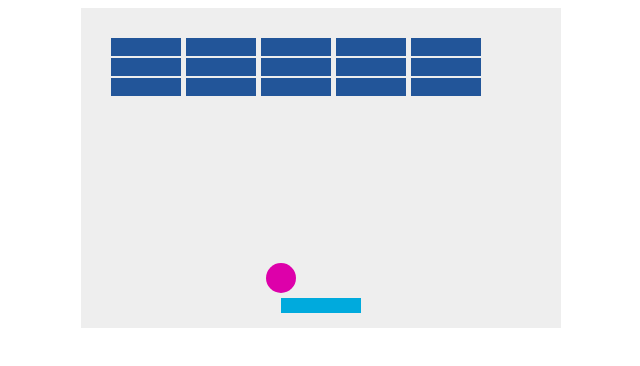
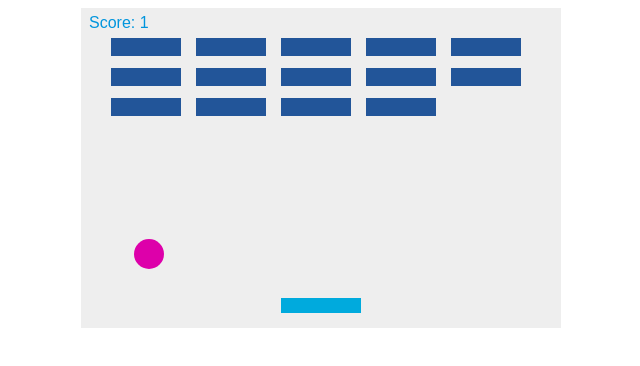
Before and after one commit to UCC-LabCompu2/superPong, a plain HTML site: page index.html in a window 1280 px wide. Shown: the whole page, without its empty margins (319-959 px from the left). Drawn offline with Linux system fonts and the light colour scheme.

Commit message:
Se agregaron movimientos

```diff
--- a/index.html
+++ b/index.html
@@ -16,11 +16,57 @@
 <body>
 <canvas id="myCanvas" width="480" height="320"></canvas>
 
+<audio id="myAudio">
+    <source src="bookFlip2.ogg" type="audio/ogg">
+    Your browser does not support the audio element.
+</audio>
 
+<audio id="audioPerdiste">
+    <source src="Randomize20.ogg" type="audio/ogg">
+    Your browser does not support the audio element.
+</audio>
 <script>
     var canvas = document.getElementById("myCanvas");
     var ctx = canvas.getContext("2d");
 
+    //Teclas Presionadas
+    var rightPressed = false;
+    var leftPressed = false;
+    var juegoPause = false;
+    var score=0;
+    var vidas=3;
+    var sonido = document.getElementById("myAudio");
+    var sonidoP = document.getElementById("audioPerdiste");
+
+    //Verificar si la tecla esta presionada
+    document.addEventListener("keydown", keyDownHandler, false);
+    document.addEventListener("keyup", keyUpHandler, false);
+
+    //Presionar
+    function keyDownHandler(e) {
+        //console.log(e.keyCode);
+        if(e.keyCode == 39) {
+            rightPressed = true;
+        }
+        else if(e.keyCode == 37) {
+            leftPressed = true;
+        }
+        else if(e.keyCode == 80){
+            juegoPause = true;
+        }
+    }
+
+    function keyUpHandler(e) {
+        if(e.keyCode == 39) {
+            rightPressed = false;
+        }
+        else if(e.keyCode == 37) {
+            leftPressed = false;
+        }
+        else if(e.keyCode == 80){
+            juegoPause = false;
+        }
+    }
     // Barra
     var barra = {
         ancho: 80,
@@ -29,7 +75,6 @@
         y: canvas.height - 30,
         color: '#0ad',
         dibujar: function () {
-
             ctx.beginPath();
             ctx.rect(this.x, this.y, this.ancho, this.alto);
             ctx.fillStyle = this.color;
@@ -37,13 +82,14 @@
             ctx.closePath();
         }
     };
-
     // Bolita
     var bolita = {
         radio: 15,
         x: canvas.width / 2 - 80 / 2,
         y: canvas.height - 50,
         color: '#d0a',
+        dx: 2,
+        dy: -2,
         dibujar: function () {
             ctx.beginPath();
             ctx.arc(this.x, this.y, this.radio, 0, Math.PI * 2);
@@ -52,8 +98,6 @@
             ctx.closePath();
         }
     };
-
-
     // Bloques
     var bloques = {
         contenido: [],
@@ -61,13 +105,16 @@
         filas: 3,
         margenTop: 30,
         margenIzq: 30,
+        ancho: 75,
+        alto: 20,
+        separacion: 10,
         init: function () {
             for (var f = 0; f < this.filas; f++) {
                 for (var c = 0; c < this.columnas; c++) {
                     this.contenido.push(
                         {
-                            x: this.margenIzq + c * 75,
-                            y: this.margenTop + f * 20,
+                            x: this.margenIzq + c * (this.ancho + this.separacion),
+                            y: this.margenTop + f * (this.alto + this.separacion),
                             existe: true
                         }
                     )
@@ -76,7 +123,6 @@
             }
         },
         dibujar: function () {
-
             for (bloque of this.contenido){
                 if(bloque.existe) {
                     ctx.beginPath();
@@ -89,12 +135,97 @@
         }
     };
 
+    var dx = -2;
+    var dy = -2;
 
-    bolita.dibujar();
+    function detectarColision() {
+        for (b of bloques.contenido) {
+            if (b.existe) {
+                if (bolita.x > b.x &&
+                    bolita.x < b.x + bloques.ancho &&
+                    bolita.y > b.y &&
+                    bolita.y < b.y + bloques.alto) {  // Hay colision
+                    bolita.dy = -bolita.dy;
+                    b.existe = false;
+                    sonido.play();
+                    score++;
+                    if (score == bloques.filas * bloques.columnas) {
+                        alert("GANASTE, FELICITACIONES!");
+                        document.location.reload();
+                    }
+                }
+            }
+        }
+    }
 
-    barra.dibujar();
+    function dibujarPuntaje() {
+        ctx.font = "16px Arial";
+        ctx.fillStyle = "#0095DD";
+        ctx.fillText("Score: "+score, 8, 20);
+    }
+
+    function dibujarVidas() {
+        ctx.font = "16px Arial";
+        ctx.fillStyle = "#0095DD";
+        ctx.fillText("Vidas: "+vidas, canvas.width-65, 20);
+    }
+
+    function dibujarJuego() {
+        ctx.clearRect(0, 0, canvas.width, canvas.height);
+
+        if(juegoPause==true){
+            alert("El juego esta en pausa");
+
+            juegoPause=false;
+        }
+        else{
+            bolita.dibujar();
+
+            if(bolita.y < 0 + bolita.radio){ //rebota arriba
+                bolita.dy = -bolita.dy;
+            }
+
+            if(bolita.y+bolita.radio > canvas.height){ //rebota abajo
+                if (bolita.x > barra.x && bolita.x < barra.x + barra.ancho) {
+                    bolita.dy = -bolita.dy;
+                }
+                else {
+                    sonidoP.play();
+                    alert("GAME OVER");
+
+                    document.location.reload();
+                }
+            }
+
+            if(bolita.x+bolita.radio > canvas.width){ //rebota derecha
+                bolita.dx = -bolita.dx;
+            }
+
+            if(bolita.x - bolita.radio < 0){ //rebota izquierda
+                bolita.dx = -bolita.dx;
+            }
+
+            if(rightPressed &&  barra.x+barra.ancho < canvas.width) {
+                barra.x += 7;
+            }
+            else if(leftPressed && barra.x > 0) {
+                barra.x -= 7;
+            }
+            detectarColision();
+
+            barra.dibujar();
+            bloques.dibujar();
+
+            bolita.x += bolita.dx;
+            bolita.y += bolita.dy;
+
+            dibujarPuntaje();
+            //dibujarVidas();
+        }
+    }
     bloques.init();
-    bloques.dibujar();
+    setInterval(dibujarJuego, 15);
+
 
 </script>
 </body>
```
Also changed, not shown: 2 other files.
